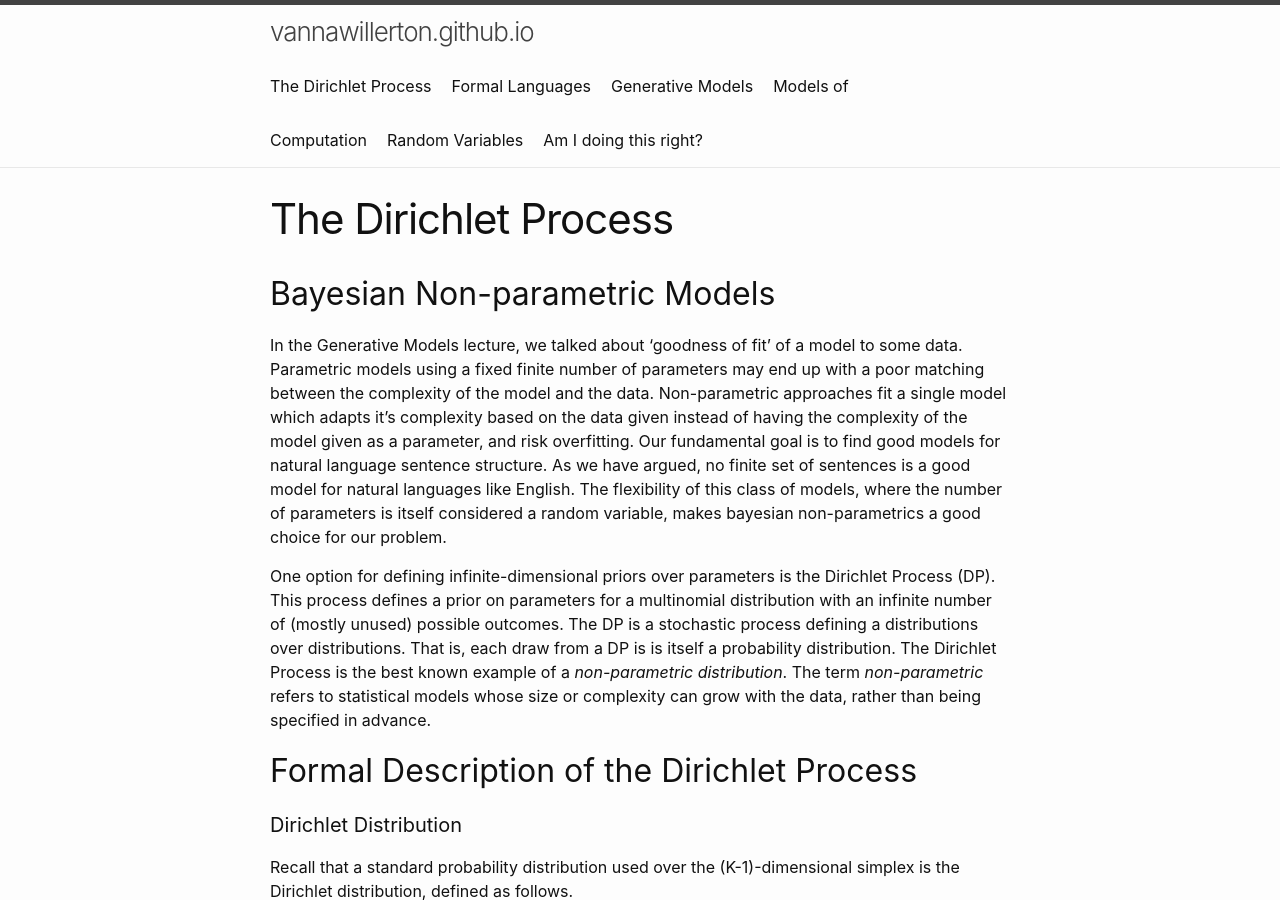
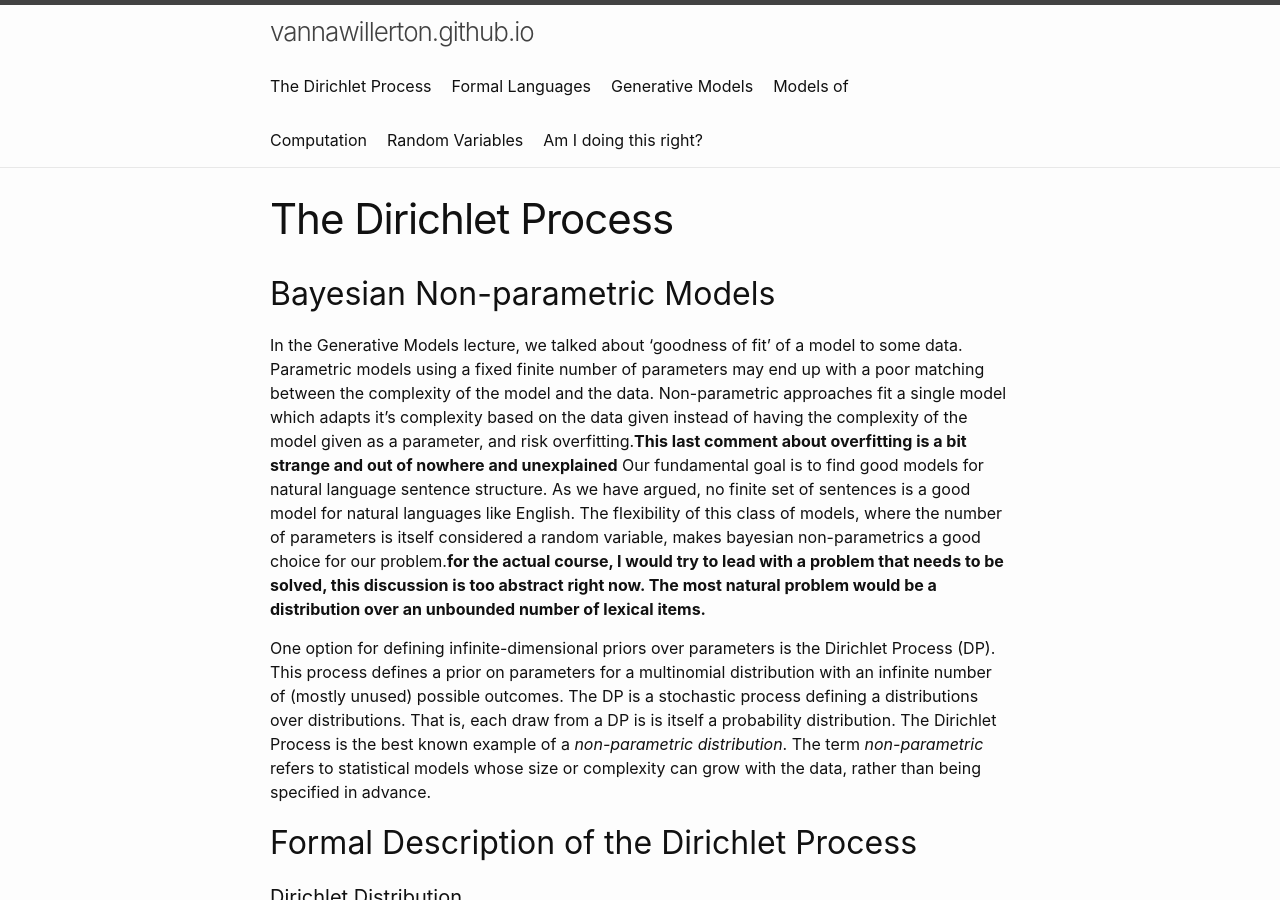
Before and after one commit to vannawillerton/vannawillerton.github.io, a Jekyll site: the page built from DirichletProcesses.md, in a window 1280 px wide and 900 px high. Built offline with Jekyll 4.4.1, drawn with Linux system fonts in a browser that asks for light colours; our own code applies the rules of GitHub Pages for plain Markdown files; formulas are drawn with MathJax 3; a script that is not in the unit is left out.

Commit message:
Made a few comments.

```diff
--- a/DirichletProcesses.md
+++ b/DirichletProcesses.md
@@ -4,9 +4,33 @@ title: The Dirichlet Process
 
 ## Bayesian Non-parametric Models
 
-In the Generative Models lecture, we talked about 'goodness of fit' of a model to some data. Parametric models using a fixed finite number of parameters may end up with a poor matching between the complexity of the model and the data. Non-parametric approaches fit a single model which adapts it's complexity based on the data given instead of having the complexity of the model given as a parameter, and risk overfitting. Our fundamental goal is to find good models for natural language sentence structure. As we have argued, no finite set of sentences is a good model for natural languages like English. The flexibility of this class of models, where the number of parameters is itself considered a random variable, makes bayesian non-parametrics a good choice for our problem.
+In the Generative Models lecture, we talked about 'goodness of fit' of
+a model to some data. Parametric models using a fixed finite number of
+parameters may end up with a poor matching between the complexity of
+the model and the data. Non-parametric approaches fit a single model
+which adapts it's complexity based on the data given instead of having
+the complexity of the model given as a parameter, and risk
+overfitting.**This last comment about overfitting is a bit strange and
+out of nowhere and unexplained** Our fundamental goal is to find good
+models for natural language sentence structure. As we have argued, no
+finite set of sentences is a good model for natural languages like
+English. The flexibility of this class of models, where the number of
+parameters is itself considered a random variable, makes bayesian
+non-parametrics a good choice for our problem.**for the actual course,
+I would try to lead with a problem that needs to be solved, this
+discussion is too abstract right now. The most natural problem would
+be a distribution over an unbounded number of lexical items.**
 
-One option for defining infinite-dimensional priors over parameters is the Dirichlet Process (DP). This process defines a prior on parameters for a multinomial distribution with an infinite number of (mostly unused) possible outcomes. The DP is a stochastic process defining a distributions over distributions. That is, each draw from a DP is is itself a probability distribution. The Dirichlet Process is the best known example of a *non-parametric distribution*. The term *non-parametric* refers to statistical models whose size or complexity can grow with the data, rather than being specified in advance.
+One option for defining infinite-dimensional priors over parameters is
+the Dirichlet Process (DP). This process defines a prior on parameters
+for a multinomial distribution with an infinite number of (mostly
+unused) possible outcomes. The DP is a stochastic process defining a
+distributions over distributions. That is, each draw from a DP is is
+itself a probability distribution. The Dirichlet Process is the best
+known example of a *non-parametric distribution*. The
+term *non-parametric* refers to statistical models whose size or
+complexity can grow with the data, rather than being specified in
+advance.
 
 ## Formal Description of the Dirichlet Process
 
```
